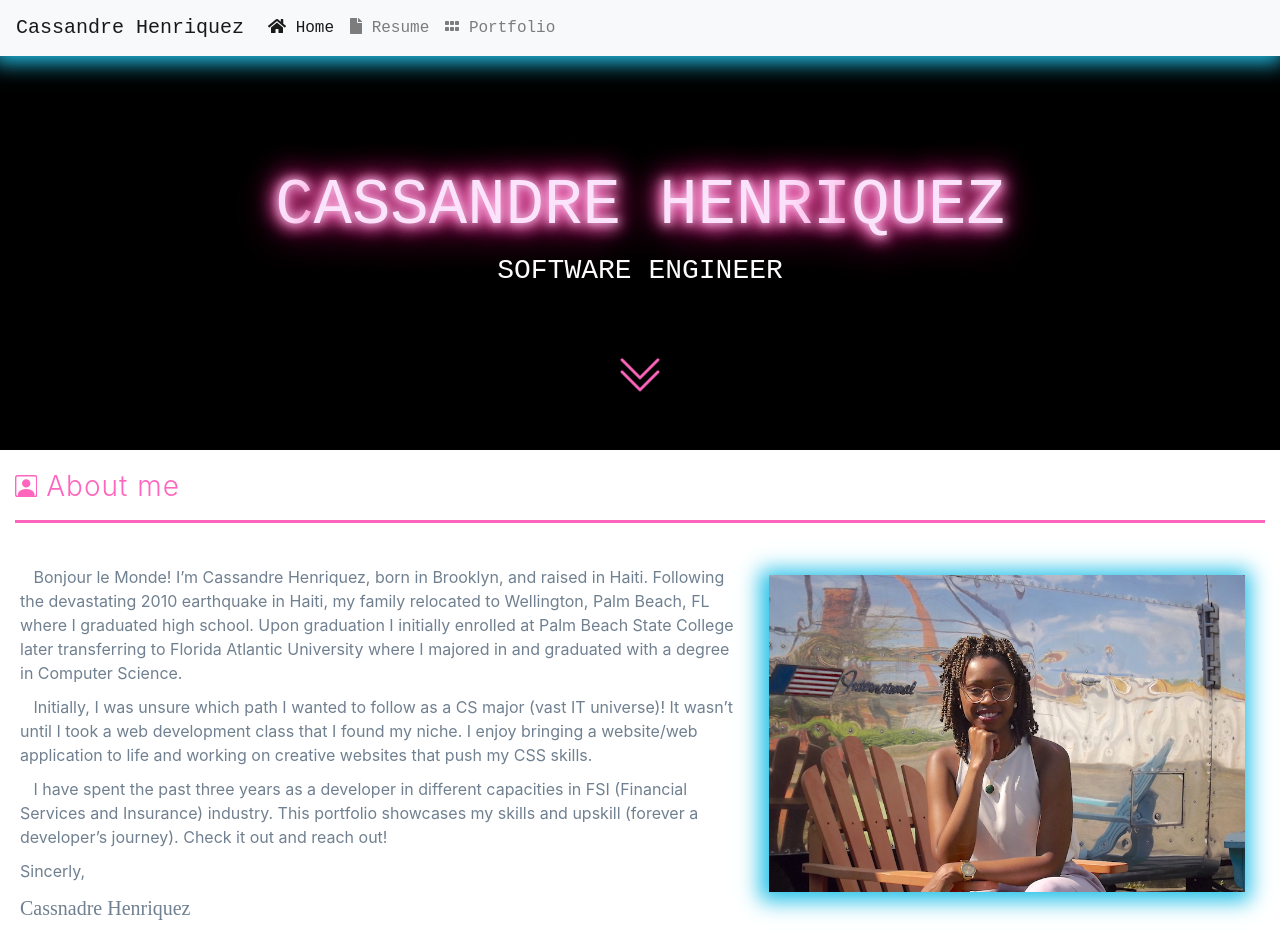
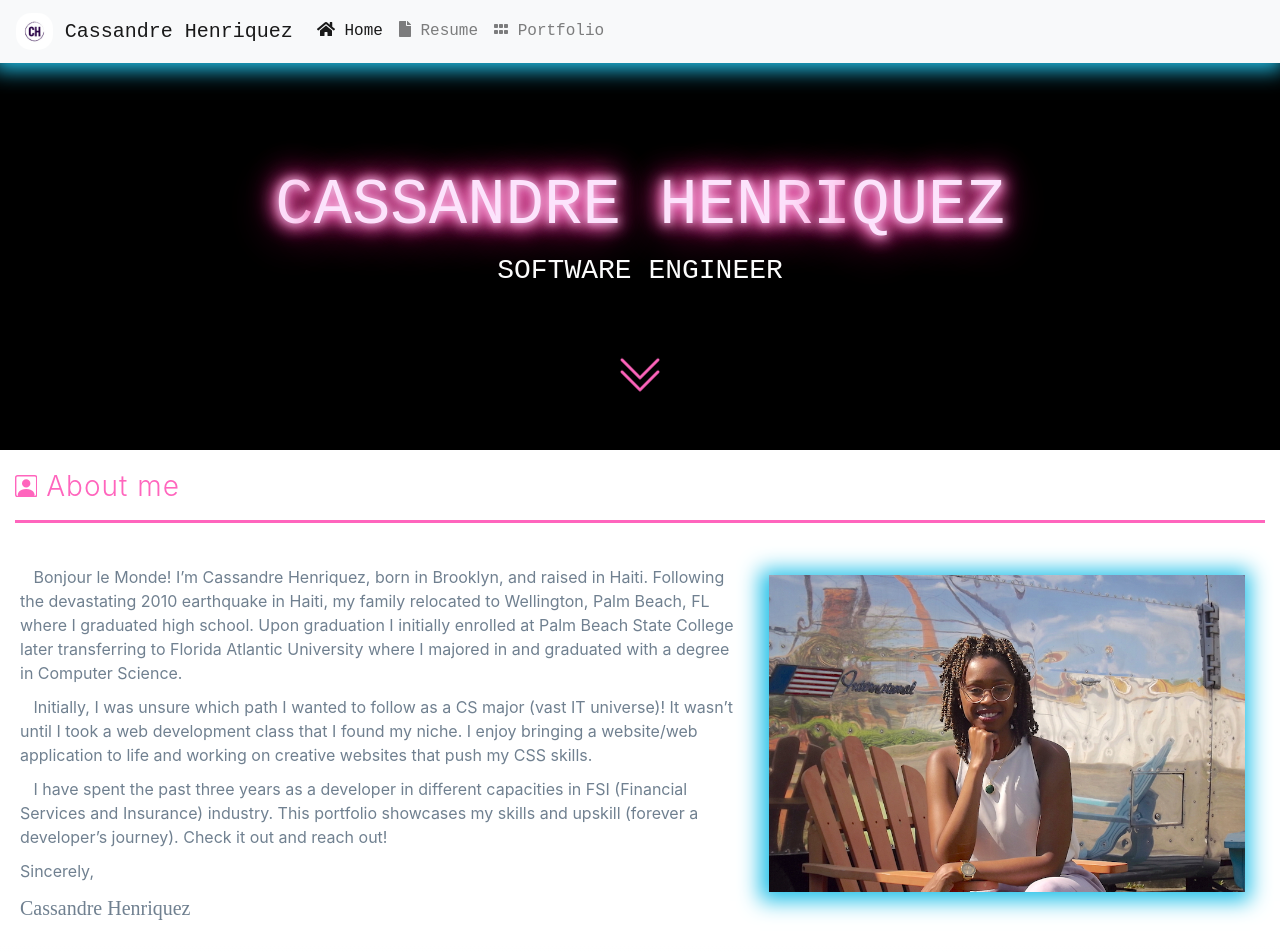
Before and after one commit to cassandreh1/cassandre-portfolio, an Angular app: page / in a window 1280 px wide. Shown: the top 952 px of the page. Built offline with nearby package versions, Linux system fonts and the light colour scheme.

Commit message:
fixing typo and adding logo to nav bar

```diff
--- a/src/app/header/header.component.html
+++ b/src/app/header/header.component.html
@@ -1,5 +1,8 @@
 <nav #stickyMenu class="navbar navbar-expand-lg navbar-light bg-light fixed-top">
-  <a class="navbar-brand" routerLink="/">Cassandre Henriquez</a>
+  <a class="navbar-brand" routerLink="/">
+    <img src="../../favicon.png" alt="Cassandre logo">
+    Cassandre Henriquez
+  </a>
   <button class="navbar-toggler" type="button" data-toggle="collapse" data-target="#navbarSupportedContent" aria-controls="navbarSupportedContent" aria-expanded="false" aria-label="Toggle navigation">
     <span class="navbar-toggler-icon"></span>
   </button>
@@ -32,6 +35,9 @@
       <li class="nav-item">
         <a class="nav-link" routerLink="/portfolio" routerLinkActive="active" (click)="onMenuClick()" >
           <fa-icon [icon]="faGripHorizontal"></fa-icon>
+          <!-- <svg class="bi bi-grid-3x3-gap-fill" width="1em" height="1em" viewBox="0 0 16 16" fill="currentColor" xmlns="http://www.w3.org/2000/svg">
+            <path d="M1 2a1 1 0 0 1 1-1h2a1 1 0 0 1 1 1v2a1 1 0 0 1-1 1H2a1 1 0 0 1-1-1V2zm5 0a1 1 0 0 1 1-1h2a1 1 0 0 1 1 1v2a1 1 0 0 1-1 1H7a1 1 0 0 1-1-1V2zm5 0a1 1 0 0 1 1-1h2a1 1 0 0 1 1 1v2a1 1 0 0 1-1 1h-2a1 1 0 0 1-1-1V2zM1 7a1 1 0 0 1 1-1h2a1 1 0 0 1 1 1v2a1 1 0 0 1-1 1H2a1 1 0 0 1-1-1V7zm5 0a1 1 0 0 1 1-1h2a1 1 0 0 1 1 1v2a1 1 0 0 1-1 1H7a1 1 0 0 1-1-1V7zm5 0a1 1 0 0 1 1-1h2a1 1 0 0 1 1 1v2a1 1 0 0 1-1 1h-2a1 1 0 0 1-1-1V7zM1 12a1 1 0 0 1 1-1h2a1 1 0 0 1 1 1v2a1 1 0 0 1-1 1H2a1 1 0 0 1-1-1v-2zm5 0a1 1 0 0 1 1-1h2a1 1 0 0 1 1 1v2a1 1 0 0 1-1 1H7a1 1 0 0 1-1-1v-2zm5 0a1 1 0 0 1 1-1h2a1 1 0 0 1 1 1v2a1 1 0 0 1-1 1h-2a1 1 0 0 1-1-1v-2z"/>
+          </svg> -->
           Portfolio</a>
       </li>
     </ul>
--- a/src/app/header/header.component.scss
+++ b/src/app/header/header.component.scss
@@ -2,6 +2,11 @@
   box-shadow: -2px 2px 20px 5px #22c0e8;
   font-family: "Courier New";
   color: #22c0e8;
+  img {
+    height: 2.3rem;
+    width: 2.3rem;
+    border-radius: 15px;
+  }
 }
 .hero-section {
     height: 450px;
@@ -220,6 +225,9 @@
       }
     }
     @media screen and (max-width: 767px) {
+      .navbar-brand {
+         margin-right: 0;
+      }
       .hero-section {
         height: 475px;
         .title-section {
--- a/src/app/home/home.component.html
+++ b/src/app/home/home.component.html
@@ -26,8 +26,8 @@
         showcases my skills and upskill (forever a developer’s journey).
         Check it out and reach out!
     </p>
-    <p>Sincerly, </p>
-    <p id="signature"> Cassnadre Henriquez</p>
+    <p>Sincerely, </p>
+    <p id="signature"> Cassandre Henriquez</p>
   </div>
   <div class="col-sm-12 col-lg-5" id="photo-container">
     <img src="../../assets/head-shot-sitting-5.jpg" alt="">
```
